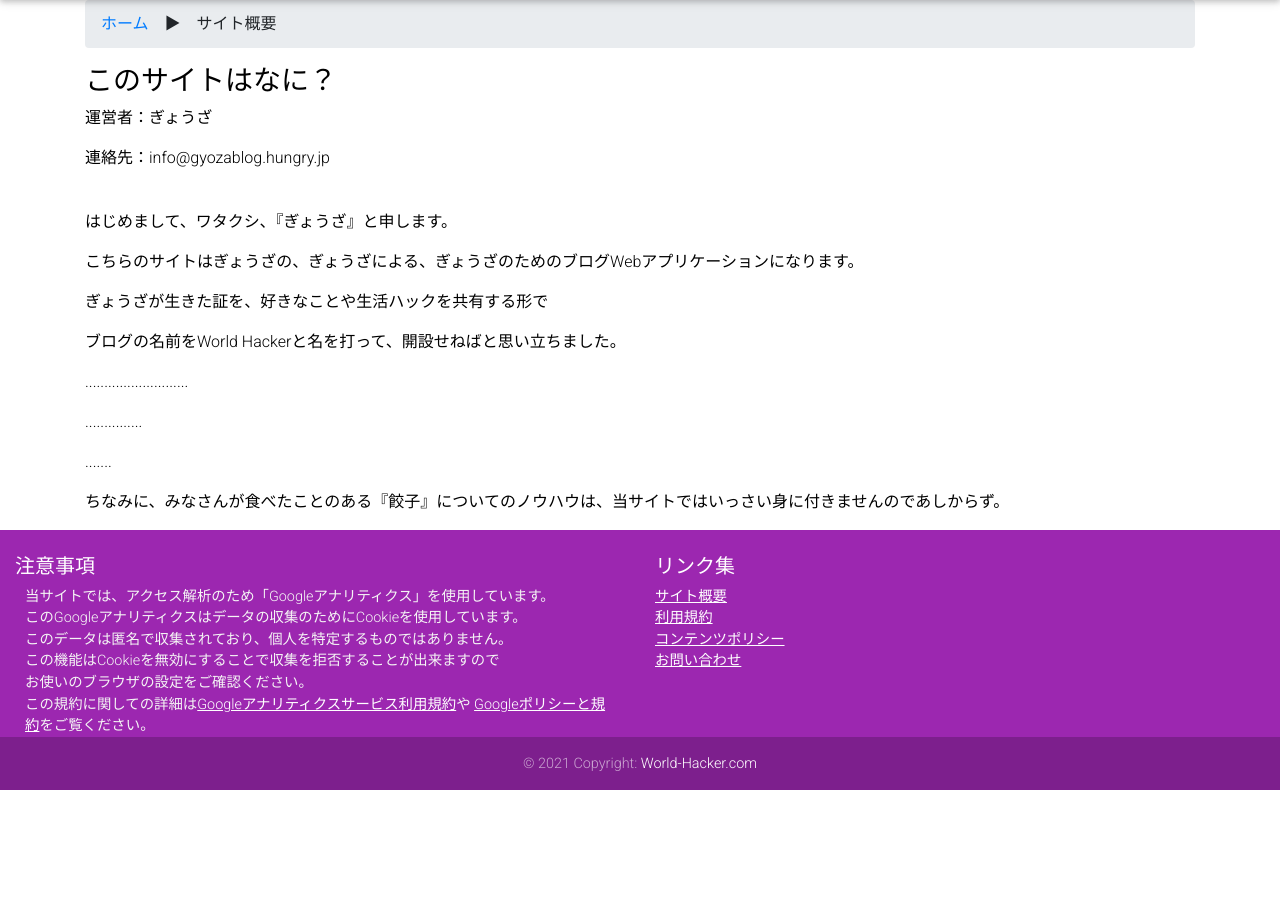
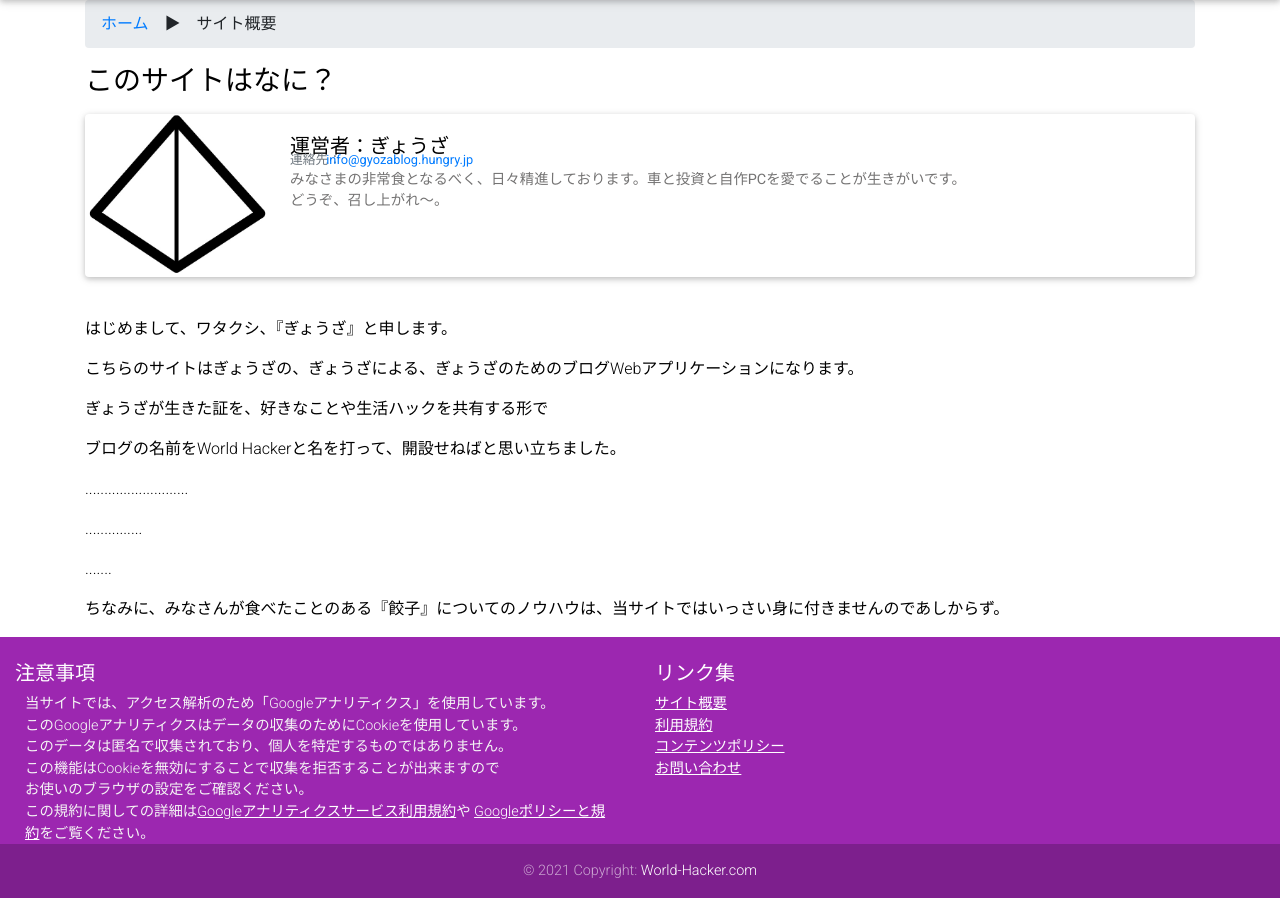
Before and after one commit to Unicorn201/udemy-django-4180, a Django app: template myapp/templates/myapp/about.html in a window 1280 px wide. Shown: the part 56-954 px from the top of the page. Before the commit the page ends 846 px from the top, so only its background shows below. Run offline with Django 3.2, Linux system fonts and the light colour scheme; the template is opened without the code that fills it, so the values that code supplies are empty; some libraries are stand-ins or nearby versions.

Commit message:
add funtion of SNS sharing

```diff
--- a/myapp/templates/myapp/about.html
+++ b/myapp/templates/myapp/about.html
@@ -1,4 +1,5 @@
 {% extends 'myapp/base.html' %}
+{% load static %}
 {% block title %}サイト概要 - {{ block.super }}{% endblock %}
 {% block content %}
 
@@ -11,10 +12,33 @@
         </div>
         <div class="ui segment">
             <div class="content">
-                <div class="header"><h3>このサイトはなに？</h3></div>
-                <p>運営者：ぎょうざ</p>
-                <p>連絡先：info@gyozablog.hungry.jp</p>
+                <div class="header">
+                    <h3>このサイトはなに？</h3>
+                </div>
+                <p></p>
+                <div class="card mb-3">
+                    <div class="row no-gutters">
+                        <div class="col-md-2">
+                            <img src="{% static 'world_hacker_logo.png' %}" class="card-img" alt="">
+                        </div>
+                        <div class="col-md-10">
+                            <div class="card-body" id="profile_about_gyoza">
+                                <h5 class="card-title">
+                                    運営者：ぎょうざ
+                                </h5>
+                                <p class="small text-muted">
+                                    連絡先：<a href="mailto:info@gyozablog.hungry.jp">info@gyozablog.hungry.jp</a>
+                                </p>
+                                <p class="card-text">
+                                    みなさまの非常食となるべく、日々精進しております。車と投資と自作PCを愛でることが生きがいです。
+                                    <br>どうぞ、召し上がれ～。
+                                </p>
+                            </div>
+                        </div>
+                    </div>
+                </div>
                 <br>
+
                 <p>はじめまして、ワタクシ、『<b>ぎょうざ</b>』と申します。</p>
                 <p>こちらのサイトはぎょうざの、ぎょうざによる、ぎょうざのためのブログWebアプリケーションになります。</p>
                 <p>ぎょうざが生きた証を、好きなことや生活ハックを共有する形で</p>
--- a/myapp/templates/myapp/base.html
+++ b/myapp/templates/myapp/base.html
@@ -47,6 +47,9 @@
 
     <!-- Your custom styles (optional) -->
     <!-- <link rel="stylesheet" href="css/style.css"> -->
+
+
+
 </head>
 
 <body>
@@ -278,6 +281,30 @@
             integrity="sha384-q8i/X+965DzO0rT7abK41JStQIAqVgRVzpbzo5smXKp4YfRvH+8abtTE1Pi6jizo"
             crossorigin="anonymous"></script>
 
+    <!-- Facebook -->
+    <div id="fb-root"></div>
+    <script async defer crossorigin="anonymous" src="https://connect.facebook.net/ja_JP/sdk.js#xfbml=1&version=v12.0" nonce="pLOMyQwS"></script>
+
+    <!-- Twitter -->
+    <script>window.twttr = (function(d, s, id) {
+        var js, fjs = d.getElementsByTagName(s)[0],
+          t = window.twttr || {};
+        if (d.getElementById(id)) return t;
+        js = d.createElement(s);
+        js.id = id;
+        js.src = "https://platform.twitter.com/widgets.js";
+        fjs.parentNode.insertBefore(js, fjs);
+
+        t._e = [];
+        t.ready = function(f) {
+          t._e.push(f);
+        };
+
+        return t;
+      }(document, "script", "twitter-wjs"));</script>
+
+    <!-- Pinterest -->
+    <script async defer src="//assets.pinterest.com/js/pinit.js"></script>
 
 </body>
 
--- a/myapp/templates/myapp/index.html
+++ b/myapp/templates/myapp/index.html
@@ -18,7 +18,7 @@
             <img src="{% static 'World Hacker-logo_.jpg' %}" class="d-block w-100" alt="...">
         </div>
         <div class="carousel-item">
-            <img src="{% static 'coming-soon-.jpg' %}" class="d-block w-100" alt="...">
+            <img src="{% static 'hakone_ashinoko.jpg' %}" class="d-block w-100" alt="...">
         </div>
         <div class="carousel-item">
             <img src="{% static 'comingsoon-.png' %}" class="d-block w-100" alt="...">
@@ -66,7 +66,7 @@
                 </div>
 
                 <!--Card content-->
-                <div class="card-body">
+                <div class="card-body" id = "index_btn">
 
                     <!--Title-->
                     <h4 class="card-title">{{ item.title }}</h4>
@@ -79,7 +79,7 @@
 
                     <!-- Provides extra visual weight and identifies the primary action in a set of buttons -->
                     <a href="{% url 'myapp:post_detail' item.id %}" type="button"
-                        class="btn btn-secondary btn-lg">続きを読む</a>
+                        class="btn-hover color-7">続きを読む</a>
                     <br>
                     <div style="text-align: right">
                         <i class="fas fa-heart" style=" color:palevioletred;"></i>&nbsp;{{ item.like_count }}
--- a/static/css/style.css
+++ b/static/css/style.css
@@ -1,14 +1,171 @@
+@import url(//maxcdn.bootstrapcdn.com/font-awesome/4.2.0/css/font-awesome.min.css);
+@import url(https://fonts.googleapis.com/css?family=Roboto:400,300);
+
+#profile_about_gyoza .small.text-muted{
+    margin-top: -20px;
+    margin-bottom: 0;
+}
+#profile_about_gyoza a{
+    margin-left: -15px;
+}
+/*
+#social-platforms .btn {
+    clear: both;
+    white-space: nowrap;
+    font-size: 0.8em;
+    display: inline-block;
+    border-radius: 5px;
+    box-shadow: 0 1px 5px 0 rgba(0, 0, 0, 0.35);
+    margin: 2px;
+    -webkit-transition: all 0.5s;
+    -moz-transition: all 0.5s;
+    transition: all 0.5s;
+    overflow: hidden;
+}
+#social-platforms .btn:hover {
+    box-shadow: 0 5px 15px 0 rgba(0, 0, 0, 0.45);
+}
+#social-platforms .btn:focus {
+    box-shadow: 0 3px 10px 0 rgba(0, 0, 0, 0.4);
+}
+
+#social-platforms .btn > span,
+#social-platforms .btn.btn-icon > i {
+    float: left;
+    padding: 13px;
+    -webkit-transition: all 0.5s;
+    -moz-transition: all 0.5s;
+    transition: all 0.5s;
+    line-height: 1em;
+}
+
+#social-platforms .btn > span {
+    padding: 14px 18px 16px;
+    white-space: nowrap;
+    color: #fff;
+    background: #b8b8b8;
+}
+
+#social-platforms .btn:focus > span {
+    background: #9a9a9a;
+}
+
+#social-platforms .btn.btn-icon > i {
+    border-radius: 5px 0 0 5px;
+    position: relative;
+    width: 13px;
+    text-align: center;
+    font-size: 1.25em;
+    color: #fff;
+    background: #212121;
+}
+
+#social-platforms .btn.btn-icon > i:after {
+    content: "";
+    border: 8px solid;
+    border-color: transparent transparent transparent #222;
+    position: absolute;
+    top: 13px;
+    right: -15px;
+}
+#social-platforms .btn > span,
+#social-platforms .btn.btn-icon > i {
+    float: left;
+    padding: 13px;
+    -webkit-transition: all 0.5s;
+    -moz-transition: all 0.5s;
+    transition: all 0.5s;
+    line-height: 1em;
+}
+
+--Facebook--
+#social-platforms .btn.btn-icon.btn-facebook:hover > i,
+#social-platforms .btn.btn-icon.btn-facebook:focus > i {
+    color: #3b5998;
+}
+#social-platforms .btn.btn-icon.btn-facebook > span {
+    background: #3b5998;
+}
+
+--Twitter--
+#social-platforms .btn.btn-icon.btn-twitter:hover > i,
+#social-platforms .btn.btn-icon.btn-twitter:focus > i {
+    color: #55acee;
+}
+#social-platforms .btn.btn-icon.btn-twitter > span {
+    background: #55acee;
+}
+
+--Pinterest--
+#social-platforms .btn.btn-icon.btn-pinterest:hover > i,
+#social-platforms .btn.btn-icon.btn-pinterest:focus > i {
+    color: #cb2028;
+}
+#social-platforms .btn.btn-icon.btn-pinterest > span {
+    background: #cb2028;
+}
+*/
+
 * {
     -webkit-box-sizing: border-box;
     -moz-box-sizing: border-box;
     box-sizing: border-box;
 }
+#index_btn .btn-hover {
+    width: 150px;
+    font-size: 16px;
+    padding: 15px 20px;
+    font-weight: 600;
+    color: #fff;
+    cursor: pointer;
+    margin: 10px;
+    height: 55px;
+    text-align:center;
+    border: none;
+    background-size: 300% 100%;
+
+    border-radius: 30px;
+    moz-transition: all .4s ease-in-out;
+    -o-transition: all .4s ease-in-out;
+    -webkit-transition: all .4s ease-in-out;
+    transition: all .4s ease-in-out;
+}
+#index_btn .btn-hover:hover {
+    background-position: 100% 0;
+    moz-transition: all .4s ease-in-out;
+    -o-transition: all .4s ease-in-out;
+    -webkit-transition: all .4s ease-in-out;
+    transition: all .4s ease-in-out;
+}
+#index_btn .btn-hover:focus {
+    outline: none;
+}
+#index_btn .btn-hover.color-7 {
+    background-image: linear-gradient(to right, #6253e1, #852D91, #A3A1FF, #F24645);
+    box-shadow: 0 4px 15px 0 rgba(126, 52, 161, 0.75);
+}
+
+#button_post_detail .btn {
+    width: 120px;
+    font-size: 16px;
+    padding: 10px 20px;
+    font-weight: 600;
+    cursor: pointer;
+    margin: 10px;
+    height: 45px;
+    text-align:center;
+    border: none;
+    background-size: 300% 100%;
+
+    border-radius: 30px;
+}
+
 .default-preview-img {
     max-width: 100%;
     height: auto;
 }
 /* カードのスタイル */
-.card .card-body a {
+#detail_of_article .card .card-body a {
     position: relative;
     display: inline-block;
     padding: 17px 20px;
@@ -17,7 +174,7 @@
     font-weight: bold;
 }
 
-.card .card-body .btn {
+#detail_of_article .card .card-body .btn {
     width: 150px;
     font-size: 16px;
     font-weight: 600;
@@ -63,32 +220,14 @@
     transition: all 0.4s ease-in-out;
 }
 
-.button-end .btn {
+.button-end .btn.btn-outline-success {
     width: 250px;
     font-size: 16px;
     font-weight: 600;
 }
 
-.btn:hover {
-    background-position: 100% 0;
-    moz-transition: all 0.4s ease-in-out;
-    -o-transition: all 0.4s ease-in-out;
-    -webkit-transition: all 0.4s ease-in-out;
-    transition: all 0.4s ease-in-out;
-}
-.btn:focus {
-    outline: none;
-}
-.btn.btn-secondary {
-    background-image: linear-gradient(
-        to right,
-        #6253e1,
-        #852d91,
-        #a3a1ff,
-        #f24645
-    );
-    box-shadow: 0 4px 15px 0 rgba(126, 52, 161, 0.75);
-}
+
+
 
 .jumbotron {
     background-image: url("World Hacker-logo_.jpg");
@@ -226,9 +365,9 @@ table tbody th {
     }
 }
 
-.list_footer{
-    padding-left : 0;
+.list_footer {
+    padding-left: 0;
 }
-.list_footer li{
-    list-style-type : none;
+.list_footer li {
+    list-style-type: none;
 }
```
Also changed, not shown: myapp/templates/myapp/post_detail.html (+6 -2 lines), myapp/templates/myapp/sns_button_for_top.html (added, +36 -0 lines), static/hakone_ashinoko.jpg (renamed from static/coming-soon-.jpg), static/world_hacker_logo.png (added).
